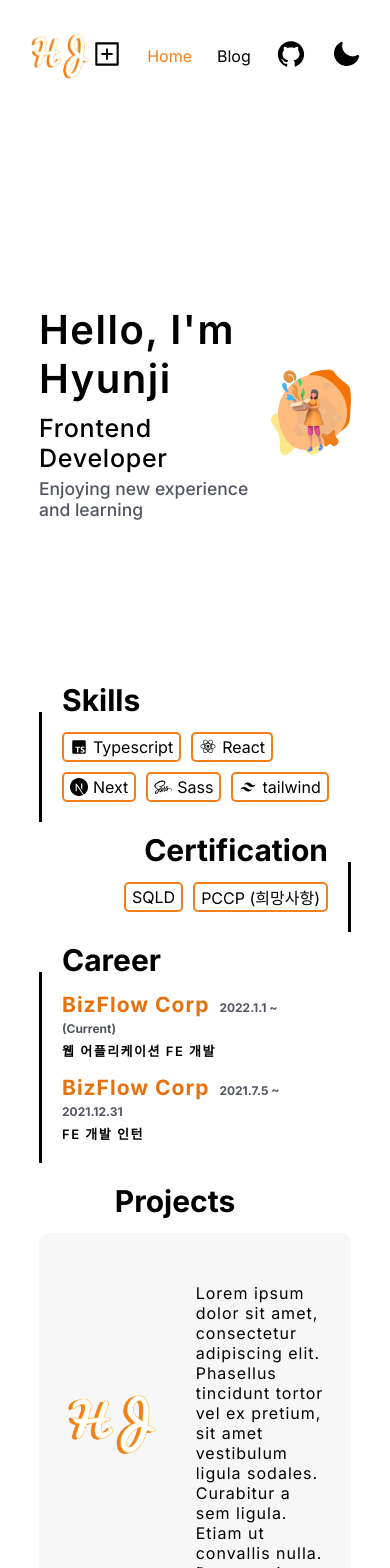
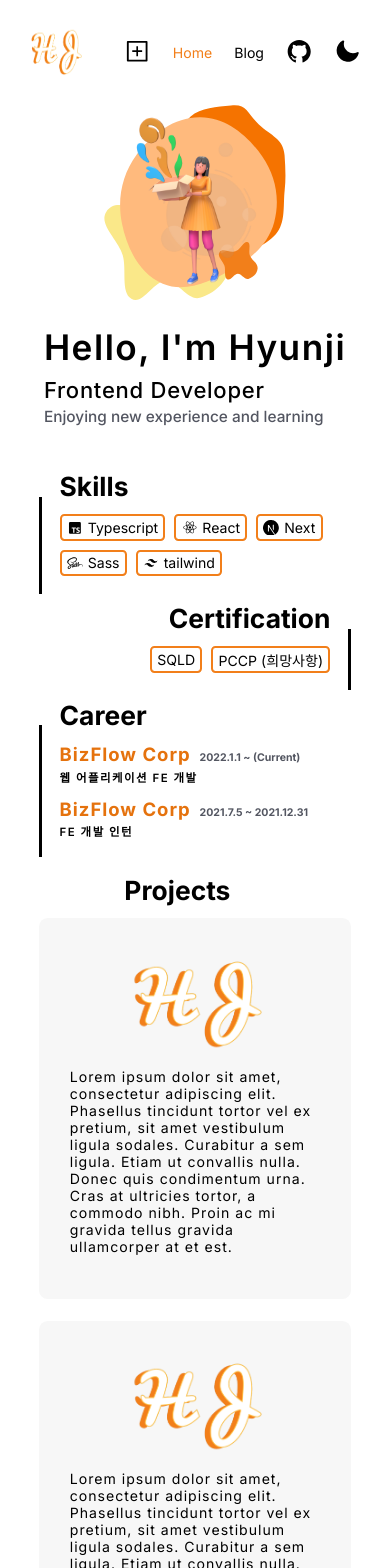
Before and after one commit to Leehyunji0715/hj-blog, a Next.js app: page / in a window 390 px wide. Shown: the top 1568 px of the page. Built offline with nearby package versions, Linux system fonts and the light colour scheme; no server answers.

Commit message:
apply medium width responsive style in home page

```diff
--- a/src/scss/abstracts/_variable.scss
+++ b/src/scss/abstracts/_variable.scss
@@ -60,4 +60,6 @@ $default-transition-time: .2s;
 
 // MEDIA QUERY BREAK POINT
 $bp-large: 60.9375em; // 975px;
-$bp-medium: 39.0625em; // 625px
+$bp-medium: 41.75em; // 668px
+$bp-small: 31.875em; // 510px
+// $bp-smaller: 35em; // 400px
--- a/src/scss/base/_base.scss
+++ b/src/scss/base/_base.scss
@@ -9,6 +9,10 @@
 html {
     font-size: 62.5%;
     transition: background-color 0.2s, color 0.2s;
+
+    @media only screen and (max-width: $bp-medium) {
+        font-size: 55%;
+    }
 }
 
 body {
--- a/src/scss/pages/_home.scss
+++ b/src/scss/pages/_home.scss
@@ -65,6 +65,12 @@
             border-radius: 1rem;
             background-color: var(--bg-secondary);
 
+            @media only screen and (max-width: $bp-medium) {
+                flex-direction: column;
+                align-items: center;
+                gap: 1rem;
+            }
+
             &:not(:last-child) {
                 margin-bottom: 2.5rem;
             }
@@ -72,6 +78,11 @@
             &-img {
                 width: 35%;
                 object-fit: contain;
+
+                @media only screen and (max-width: $bp-medium) {
+                    width: 50%;
+                    height: 40%;
+                }
             }
 
             &-description {
@@ -79,6 +90,10 @@
                 letter-spacing: 1px;
                 width: 60%;
                 padding: 1rem 0 1rem 1rem;
+
+                @media only screen and (max-width: $bp-medium) {
+                    width: 100%;
+                }
             }
         }
     }
@@ -90,6 +105,14 @@
     display: flex;
     justify-content: space-between;
     align-items: center;
+
+    @media only screen and (max-width: $bp-medium) {
+        flex-direction: column;
+        justify-content: center;
+        gap: 3rem;
+        height: auto;
+        margin-bottom: 8rem;
+    }
 
     h1 {
         font-size: 4rem;
@@ -124,6 +147,12 @@
     max-height: 45rem;
     @include show-up-animation;
 
+    @media only screen and (max-width: $bp-medium) {
+        order: -1;
+        width: 100vw;
+        height: 50vw;
+    }
+
     &-bg {
         position: absolute;
     }
```
